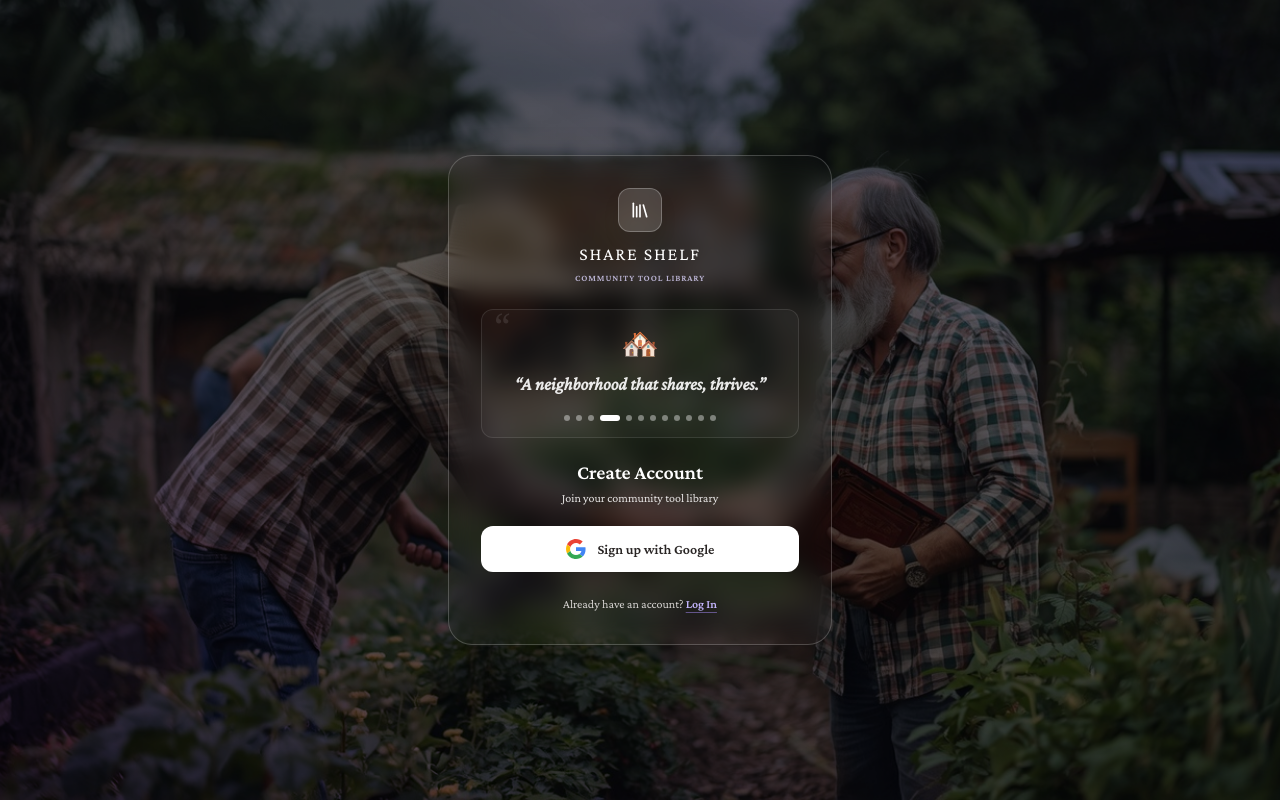
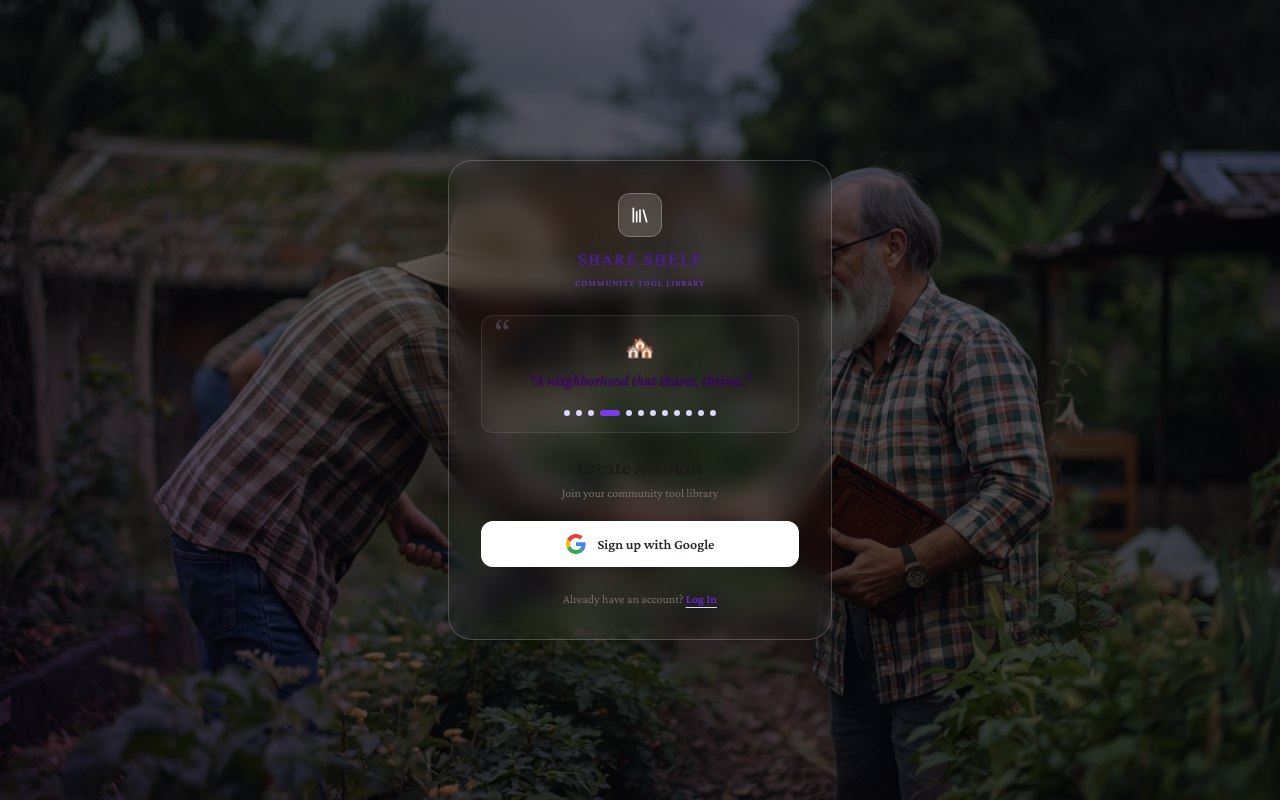
Before and after one commit to winnaingsoe6666/ShareShelf, a Next.js app in the folder frontend/: page /en/register in a window 1280 px wide. Built offline with nearby package versions, Linux system fonts and the light colour scheme; no server answers.

Commit message:
feat: implement login and register pages with glassmorphic UI and Google authentication integration

```diff
--- a/frontend/src/app/[locale]/login/page.tsx
+++ b/frontend/src/app/[locale]/login/page.tsx
@@ -56,26 +56,26 @@ export default function LoginPage() {
           <div className="w-11 h-11 rounded-xl bg-white/15 backdrop-blur-md border border-white/25 flex items-center justify-center shadow-lg mb-2 transform hover:scale-105 transition-transform duration-300">
             <Library className="w-5 h-5 text-white" />
           </div>
-          <span className="font-display text-lg tracking-widest text-white font-medium">
+          <span className="font-display text-lg tracking-widest text-purple-900 font-semibold">
             SHARE SHELF
           </span>
-          <span className="text-[9px] uppercase tracking-widest text-purple-200/80 font-bold mt-1">
+          <span className="text-[9px] uppercase tracking-widest text-purple-600/70 font-bold mt-1">
             {locale === "my" ? "ရပ်ကွက်ကိရိယာမျှဝေခြင်း" : "Community Tool Library"}
           </span>
         </div>
 
         {/* Rotating Testimonials/Quotes container (Glass Variant) */}
         <div className="mb-5 p-4 rounded-xl bg-white/3 backdrop-blur-sm border border-white/10 text-center relative overflow-hidden">
-          <span className="absolute -top-1 left-3 text-4xl text-white/10 font-serif pointer-events-none select-none">“</span>
-          <CommunityQuotes locale={locale} variant="light" />
+          <span className="absolute -top-1 left-3 text-4xl text-purple-200/20 font-serif pointer-events-none select-none">“</span>
+          <CommunityQuotes locale={locale} variant="dark" />
         </div>
 
         {/* Card Header & Description */}
         <div className="text-center mb-5">
-          <h1 className="font-heading text-xl font-bold text-white">
+          <h1 className="font-heading text-xl font-bold text-stone-900">
             {t("loginPage.title")}
           </h1>
-          <p className="text-xs text-stone-200 mt-1">
+          <p className="text-xs text-stone-500 mt-1">
             {locale === "my"
               ? "ဆက်လက်ဆောင်ရွက်ရန် သင့်အကောင့်သို့ ဝင်ရောက်ပါ"
               : "Sign in to your account to continue"}
@@ -95,7 +95,7 @@ export default function LoginPage() {
 
           {/* Error display */}
           {searchParams.get("error") === "google_auth_failed" && (
-            <div className="rounded-xl bg-red-500/20 backdrop-blur-md border border-red-500/30 px-4 py-3 text-xs text-red-200 text-center font-medium shadow-sm animate-fade-in">
+            <div className="rounded-xl bg-red-50 border border-red-100 px-4 py-3 text-xs text-red-700 text-center font-medium shadow-sm animate-fade-in">
               {locale === "my"
                 ? "Google ဖြင့် ဝင်ရောက်ခြင်း မအောင်မြင်ပါ။ ထပ်ကြိုးစားပါ။"
                 : "Google sign-in failed. Please try again."}
@@ -104,11 +104,11 @@ export default function LoginPage() {
         </div>
 
         {/* Register link */}
-        <div className="mt-6 text-center text-xs text-stone-300">
+        <div className="mt-6 text-center text-xs text-stone-500">
           {t("loginPage.noAccount")}{" "}
           <Link
             href="/register"
-            className="font-semibold text-purple-300 hover:text-purple-200 underline underline-offset-4 decoration-purple-400/50 hover:decoration-purple-200 transition-all duration-200"
+            className="font-semibold text-purple-700 hover:text-purple-600 underline underline-offset-4 decoration-purple-200 hover:decoration-purple-500 transition-all duration-200"
           >
             {t("loginPage.register")}
           </Link>
--- a/frontend/src/app/[locale]/register/page.tsx
+++ b/frontend/src/app/[locale]/register/page.tsx
@@ -56,26 +56,26 @@ export default function RegisterPage() {
           <div className="w-11 h-11 rounded-xl bg-white/15 backdrop-blur-md border border-white/25 flex items-center justify-center shadow-lg mb-2 transform hover:scale-105 transition-transform duration-300">
             <Library className="w-5 h-5 text-white" />
           </div>
-          <span className="font-display text-lg tracking-widest text-white font-medium">
+          <span className="font-display text-lg tracking-widest text-purple-900 font-semibold">
             SHARE SHELF
           </span>
-          <span className="text-[9px] uppercase tracking-widest text-purple-200/80 font-bold mt-1">
+          <span className="text-[9px] uppercase tracking-widest text-purple-600/70 font-bold mt-1">
             {locale === "my" ? "ရပ်ကွက်ကိရိယာမျှဝေခြင်း" : "Community Tool Library"}
           </span>
         </div>
 
         {/* Rotating Testimonials/Quotes container (Glass Variant) */}
         <div className="mb-5 p-4 rounded-xl bg-white/3 backdrop-blur-sm border border-white/10 text-center relative overflow-hidden">
-          <span className="absolute -top-1 left-3 text-4xl text-white/10 font-serif pointer-events-none select-none">“</span>
-          <CommunityQuotes locale={locale} variant="light" />
+          <span className="absolute -top-1 left-3 text-4xl text-purple-200/20 font-serif pointer-events-none select-none">“</span>
+          <CommunityQuotes locale={locale} variant="dark" />
         </div>
 
         {/* Card Header & Description */}
         <div className="text-center mb-5">
-          <h1 className="font-heading text-xl font-bold text-white">
+          <h1 className="font-heading text-xl font-bold text-stone-900">
             {t("registerPage.title")}
           </h1>
-          <p className="text-xs text-stone-200 mt-1">
+          <p className="text-xs text-stone-500 mt-1">
             {locale === "my"
               ? "သင့်လူမှုအသိုင်းအဝိုင်း ကိရိယာစာကြည့်တိုက်သို့ ပါဝင်ပါ"
               : "Join your community tool library"}
@@ -95,7 +95,7 @@ export default function RegisterPage() {
 
           {/* Error display */}
           {searchParams.get("error") === "google_auth_failed" && (
-            <div className="rounded-xl bg-red-500/20 backdrop-blur-md border border-red-500/30 px-4 py-3 text-xs text-red-200 text-center font-medium shadow-sm animate-fade-in">
+            <div className="rounded-xl bg-red-50 border border-red-100 px-4 py-3 text-xs text-red-700 text-center font-medium shadow-sm animate-fade-in">
               {locale === "my"
                 ? "Google ဖြင့် စာရင်းသွင်းခြင်း မအောင်မြင်ပါ။ ထပ်ကြိုးစားပါ။"
                 : "Google sign-up failed. Please try again."}
@@ -104,11 +104,11 @@ export default function RegisterPage() {
         </div>
 
         {/* Login link */}
-        <div className="mt-6 text-center text-xs text-stone-300">
+        <div className="mt-6 text-center text-xs text-stone-500">
           {t("registerPage.haveAccount")}{" "}
           <Link
             href="/login"
-            className="font-semibold text-purple-300 hover:text-purple-200 underline underline-offset-4 decoration-purple-400/50 hover:decoration-purple-200 transition-all duration-200"
+            className="font-semibold text-purple-700 hover:text-purple-600 underline underline-offset-4 decoration-purple-200 hover:decoration-purple-500 transition-all duration-200"
           >
             {t("registerPage.login")}
           </Link>
```
